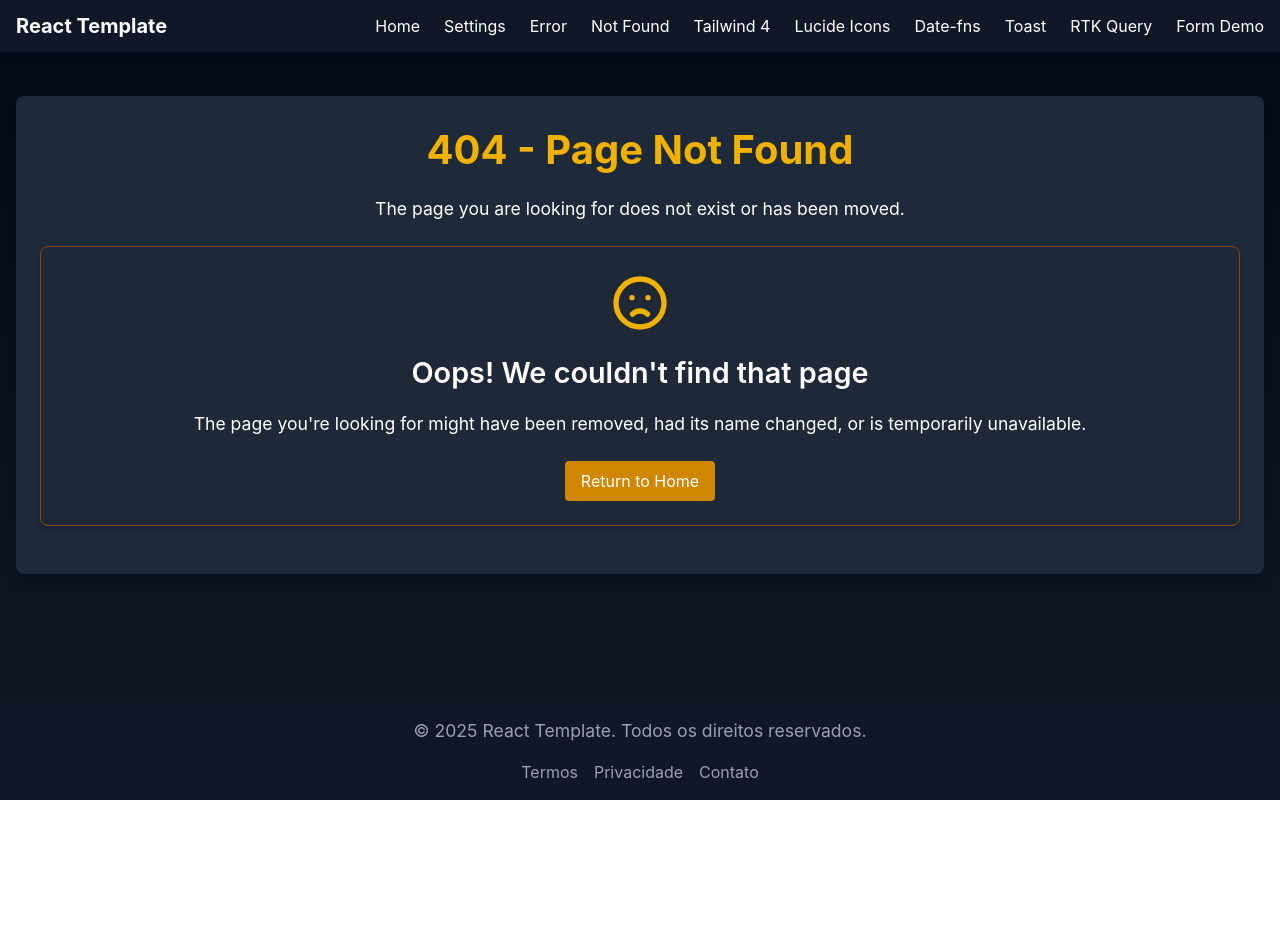
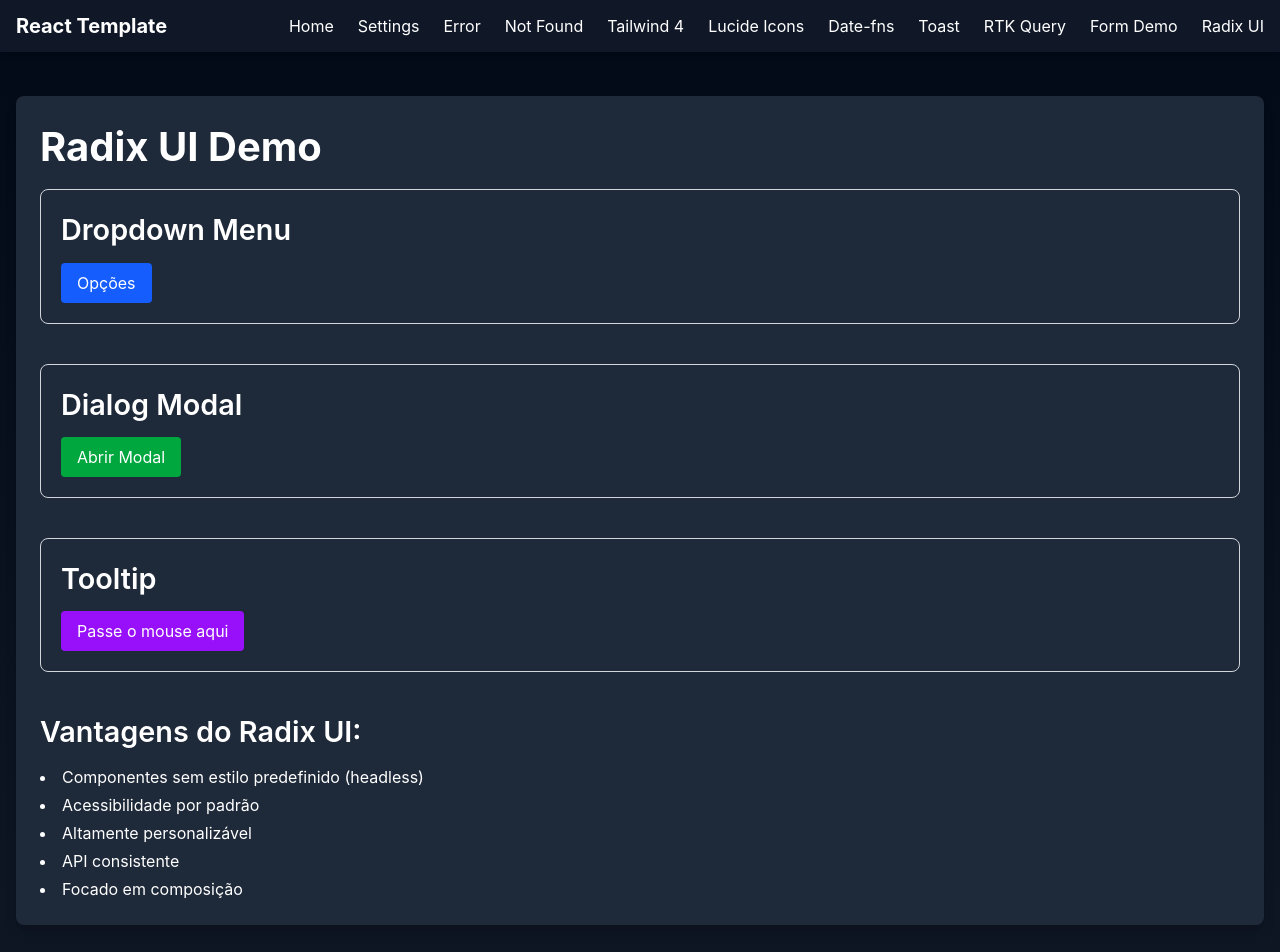
Before and after one commit to FerJSsilva/rsbuild-react-template, a React app: page /radix-demo in a window 1280 px wide. Shown: the top 952 px of the page. Before the commit the page ends 800 px from the top, so only its background shows below. Built offline with nearby package versions, Linux system fonts and the light colour scheme; the HTML template or start-up script is replaced by a standard one.

Commit message:
feat: add Radix UI demo page with Dropdown, Dialog, and Tooltip components

```diff
--- a/package.json
+++ b/package.json
@@ -16,6 +16,7 @@
     "date-fns": "^4.1.0",
     "dotenv": "^16.4.7",
     "lucide-react": "^0.477.0",
+    "radix-ui": "^1.1.3",
     "react": "^19.0.0",
     "react-dom": "^19.0.0",
     "react-hook-form": "^7.54.2",
--- a/src/App.jsx
+++ b/src/App.jsx
@@ -11,6 +11,7 @@
 import ToastDemo from './pages/ToastDemo';
 import RtkQueryDemo from './pages/RtkQueryDemo';
 import FormDemo from './pages/FormDemo';
+import RadixDemo from './pages/RadixDemo';
 
 const App = () => {
   return (
@@ -37,6 +38,7 @@
             <Link href="/toast-demo" className="hover:text-blue-400 transition-colors">Toast</Link>
             <Link href="/rtk-query-demo" className="hover:text-blue-400 transition-colors">RTK Query</Link>
             <Link href="/form-demo" className="hover:text-blue-400 transition-colors">Form Demo</Link>
+            <Link href="/radix-demo" className="hover:text-blue-400 transition-colors">Radix UI</Link>
           </nav>
         </div>
       </header>
@@ -54,6 +56,7 @@
             <Route path="/toast-demo" component={ToastDemo} />
             <Route path="/rtk-query-demo" component={RtkQueryDemo} />
             <Route path="/form-demo" component={FormDemo} />
+            <Route path="/radix-demo" component={RadixDemo} />
             <Route component={NotFound} />
           </Switch>
         </div>
--- /dev/null
+++ b/src/pages/RadixDemo.jsx
@@ -0,0 +1,130 @@
+import React, { useState } from 'react';
+import { DropdownMenu, Dialog, Tooltip } from 'radix-ui';
+
+const RadixDemo = () => {
+  const [dialogOpen, setDialogOpen] = useState(false);
+
+  return (
+    <div className="space-y-10">
+      <h1 className="text-2xl font-bold mb-6">Radix UI Demo</h1>
+
+      {/* Dropdown Menu Example */}
+      <section className="p-5 border border-gray-300 rounded-lg">
+        <h2 className="text-xl font-bold mb-4">Dropdown Menu</h2>
+        <DropdownMenu.Root>
+          <DropdownMenu.Trigger asChild>
+            <button className="px-4 py-2 bg-blue-600 text-white rounded hover:bg-blue-700 transition-colors">
+              Opções
+            </button>
+          </DropdownMenu.Trigger>
+
+          <DropdownMenu.Portal>
+            <DropdownMenu.Content
+              className="min-w-[220px] bg-white rounded-md p-1 shadow-md"
+              sideOffset={5}
+            >
+              <DropdownMenu.Item className="flex h-8 items-center px-3 text-sm rounded hover:bg-blue-100 cursor-pointer">
+                Novo arquivo
+              </DropdownMenu.Item>
+              <DropdownMenu.Item className="flex h-8 items-center px-3 text-sm rounded hover:bg-blue-100 cursor-pointer">
+                Nova pasta
+              </DropdownMenu.Item>
+              <DropdownMenu.Separator className="h-px bg-gray-200 my-1" />
+              <DropdownMenu.Item className="flex h-8 items-center px-3 text-sm rounded hover:bg-blue-100 cursor-pointer">
+                Preferências
+              </DropdownMenu.Item>
+              <DropdownMenu.Separator className="h-px bg-gray-200 my-1" />
+              <DropdownMenu.Item className="flex h-8 items-center px-3 text-sm rounded hover:bg-red-100 text-red-600 cursor-pointer">
+                Sair
+              </DropdownMenu.Item>
+            </DropdownMenu.Content>
+          </DropdownMenu.Portal>
+        </DropdownMenu.Root>
+      </section>
+
+      {/* Dialog Example */}
+      <section className="p-5 border border-gray-300 rounded-lg">
+        <h2 className="text-xl font-bold mb-4">Dialog Modal</h2>
+        <Dialog.Root open={dialogOpen} onOpenChange={setDialogOpen}>
+          <Dialog.Trigger asChild>
+            <button className="px-4 py-2 bg-green-600 text-white rounded hover:bg-green-700 transition-colors">
+              Abrir Modal
+            </button>
+          </Dialog.Trigger>
+          <Dialog.Portal>
+            <Dialog.Overlay className="fixed inset-0 bg-black bg-opacity-50" />
+            <Dialog.Content className="fixed top-1/2 left-1/2 transform -translate-x-1/2 -translate-y-1/2 bg-white rounded-lg p-6 shadow-xl w-[90vw] max-w-md max-h-[85vh] overflow-auto">
+              <Dialog.Title className="text-xl font-bold mb-2">
+                Título do Modal
+              </Dialog.Title>
+              <Dialog.Description className="text-gray-600 mb-4">
+                Este é um exemplo de modal utilizando Radix UI Dialog.
+              </Dialog.Description>
+              <div className="py-4">
+                <p>Você pode adicionar qualquer conteúdo aqui.</p>
+              </div>
+              <div className="flex justify-end gap-2 mt-4">
+                <button
+                  className="px-4 py-2 bg-gray-200 rounded hover:bg-gray-300 transition-colors"
+                  onClick={() => setDialogOpen(false)}
+                >
+                  Cancelar
+                </button>
+                <button
+                  className="px-4 py-2 bg-blue-600 text-white rounded hover:bg-blue-700 transition-colors"
+                  onClick={() => setDialogOpen(false)}
+                >
+                  Confirmar
+                </button>
+              </div>
+              <Dialog.Close asChild>
+                <button
+                  className="absolute top-3 right-3 w-6 h-6 flex items-center justify-center rounded-full hover:bg-gray-200 transition-colors"
+                  aria-label="Fechar"
+                >
+                  ✕
+                </button>
+              </Dialog.Close>
+            </Dialog.Content>
+          </Dialog.Portal>
+        </Dialog.Root>
+      </section>
+
+      {/* Tooltip Example */}
+      <section className="p-5 border border-gray-300 rounded-lg">
+        <h2 className="text-xl font-bold mb-4">Tooltip</h2>
+        <Tooltip.Provider>
+          <Tooltip.Root>
+            <Tooltip.Trigger asChild>
+              <button className="px-4 py-2 bg-purple-600 text-white rounded hover:bg-purple-700 transition-colors">
+                Passe o mouse aqui
+              </button>
+            </Tooltip.Trigger>
+            <Tooltip.Portal>
+              <Tooltip.Content
+                className="bg-gray-800 text-white rounded px-3 py-2 text-sm shadow-md"
+                sideOffset={5}
+              >
+                Este é um exemplo de tooltip
+                <Tooltip.Arrow className="fill-gray-800" />
+              </Tooltip.Content>
+            </Tooltip.Portal>
+          </Tooltip.Root>
+        </Tooltip.Provider>
+      </section>
+
+      <div className="mt-8">
+        <h2 className="text-xl font-bold mb-4">Vantagens do Radix UI:</h2>
+        <ul className="list-disc list-inside space-y-1">
+          <li>Componentes sem estilo predefinido (headless)</li>
+          <li>Acessibilidade por padrão</li>
+          <li>Altamente personalizável</li>
+          <li>API consistente</li>
+          <li>Focado em composição</li>
+        </ul>
+      </div>
+    </div>
+  );
+};
+
+export default RadixDemo;
```
Also changed, not shown: 1 other file (tests, documents, lock files or other folders).
